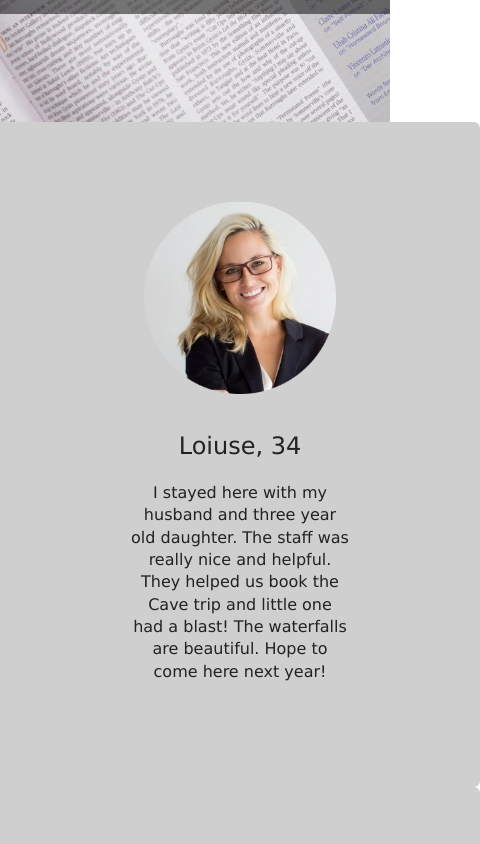
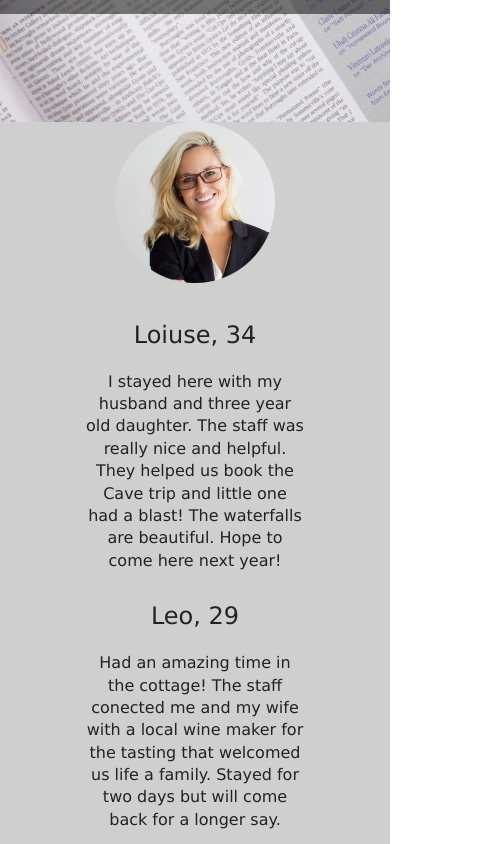
Before and after one commit to klarapo/Riverside, a React (Create React App) app: page / in a window 390 px wide. Shown: the part 3100-3944 px from the top of the page, 480 px wide, since content can reach past the window. Built offline with nearby package versions, Linux system fonts and the light colour scheme.

Commit message:
Update App.css

```diff
--- a/src/App.css
+++ b/src/App.css
@@ -329,7 +329,7 @@
 
   @media screen and (max-width: 576px) {
     .card {
-      width:30rem;
+      padding: 0px 10px;
       grid-template-columns: repeat(auto-fit, minmax(200px, 1fr));
     }
     .card-img{
```
